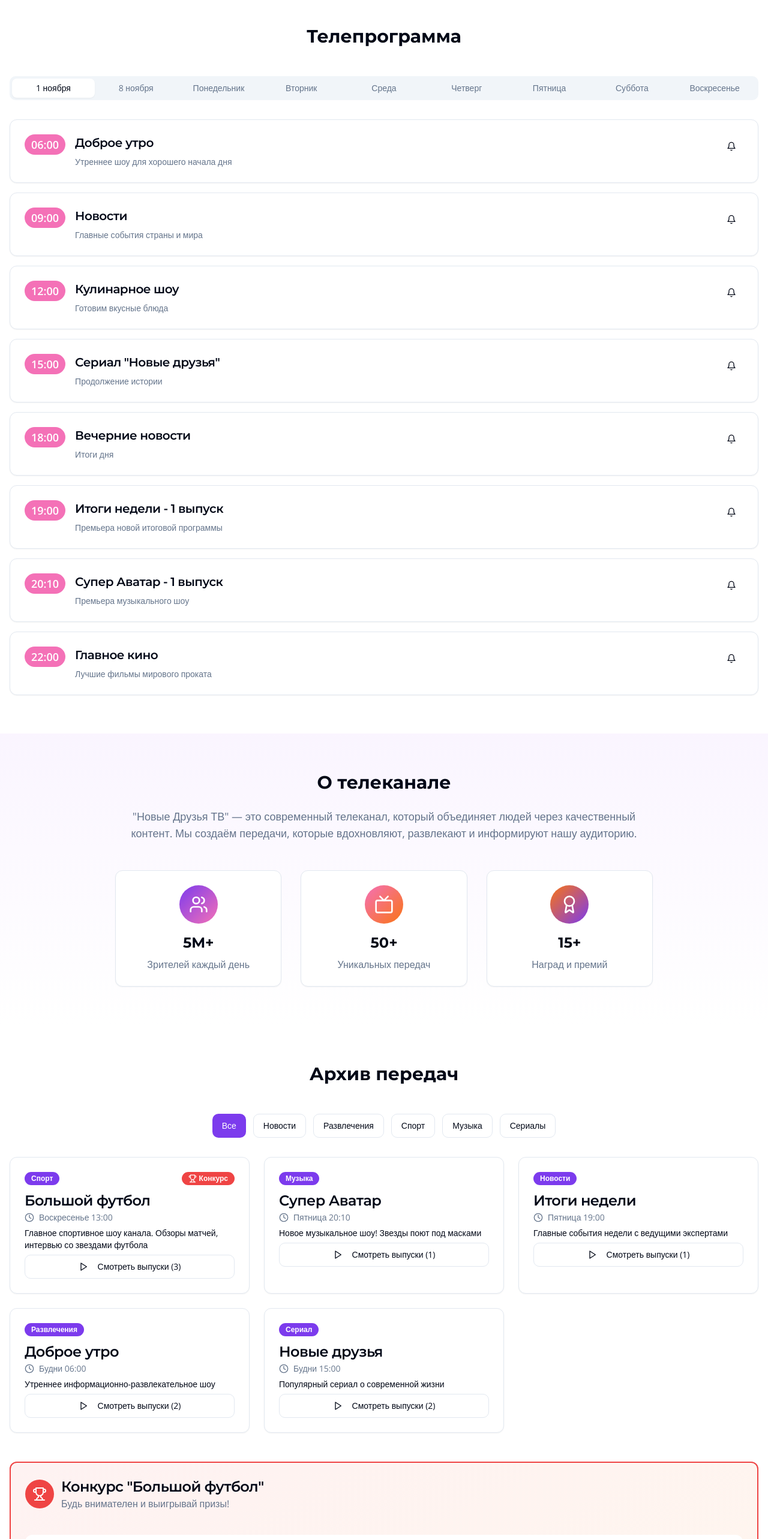
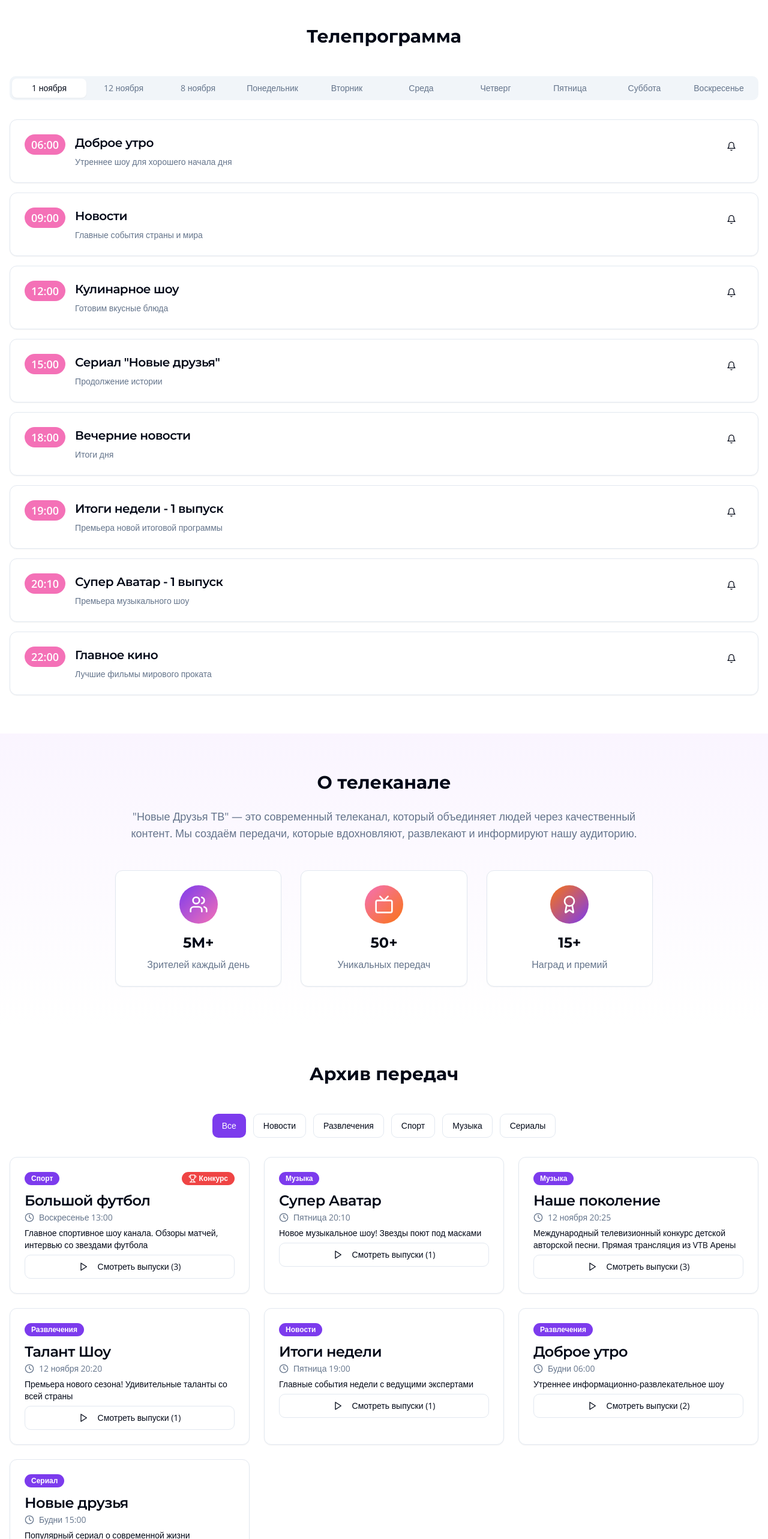
Before and after one commit to pr-poehali-dev/new-friends-tv-website, a React (Vite) app: page / in a window 1280 px wide. Shown: the part 2240-4806 px from the top of the page at 60% size. Built offline with nearby package versions, Linux system fonts and the light colour scheme.

Commit message:
Добавить телешоу "Наше поколение" в программу

```diff
--- a/src/pages/Index.tsx
+++ b/src/pages/Index.tsx
@@ -28,6 +28,16 @@ const Index = () => {
       { time: '19:00', title: 'Итоги недели - 1 выпуск', description: 'Премьера новой итоговой программы' },
       { time: '20:10', title: 'Супер Аватар - 1 выпуск', description: 'Премьера музыкального шоу' },
       { time: '22:00', title: 'Главное кино', description: 'Лучшие фильмы мирового проката' },
+    ],
+    '12 ноября': [
+      { time: '06:00', title: 'Доброе утро', description: 'Утреннее шоу для хорошего начала дня' },
+      { time: '09:00', title: 'Новости', description: 'Главные события страны и мира' },
+      { time: '12:00', title: 'Детское время', description: 'Передачи для всей семьи' },
+      { time: '15:00', title: 'Сериал "Новые друзья"', description: 'Продолжение истории' },
+      { time: '18:00', title: 'Вечерние новости', description: 'Итоги дня' },
+      { time: '20:20', title: 'Талант Шоу - Новый сезон', description: 'Премьера нового сезона талант-шоу' },
+      { time: '20:25', title: 'Наше поколение', description: 'Международный конкурс детской авторской песни. Прямая трансляция из VTB Арены' },
+      { time: '23:00', title: 'Прямой эфир', description: 'Главное ток-шоу в прямом эфире' },
     ],
     '8 ноября': [
       { time: '06:00', title: 'Доброе утро', description: 'Утреннее шоу для хорошего начала дня' },
@@ -135,6 +145,32 @@ const Index = () => {
       category: 'Музыка',
       episodes: [
         { id: 1, title: 'Первый выпуск - Премьера', date: '1 ноября', videoUrl: 'https://www.youtube.com/embed/9Auq9mYxFEE' },
+      ],
+      hasContest: false
+    },
+    {
+      id: 6,
+      title: 'Наше поколение',
+      time: '12 ноября 20:25',
+      description: 'Международный телевизионный конкурс детской авторской песни. Прямая трансляция из VTB Арены',
+      type: 'Музыка',
+      category: 'Музыка',
+      episodes: [
+        { id: 1, title: 'Финал конкурса - Прямой эфир', date: '12 ноября', videoUrl: 'https://www.youtube.com/embed/9Auq9mYxFEE' },
+        { id: 2, title: 'Полуфинал - Лучшие выступления', date: '11 ноября', videoUrl: 'https://www.youtube.com/embed/9Auq9mYxFEE' },
+        { id: 3, title: 'Отборочный тур', date: '10 ноября', videoUrl: 'https://www.youtube.com/embed/9Auq9mYxFEE' },
+      ],
+      hasContest: false
+    },
+    {
+      id: 7,
+      title: 'Талант Шоу',
+      time: '12 ноября 20:20',
+      description: 'Премьера нового сезона! Удивительные таланты со всей страны',
+      type: 'Развлечения',
+      category: 'Развлечения',
+      episodes: [
+        { id: 1, title: 'Новый сезон - Премьера', date: '12 ноября', videoUrl: 'https://www.youtube.com/embed/9Auq9mYxFEE' },
       ],
       hasContest: false
     },
@@ -343,7 +379,7 @@ const Index = () => {
           <h3 className="text-3xl font-bold text-center mb-12">Телепрограмма</h3>
 
           <Tabs defaultValue="1 ноября" className="w-full">
-            <TabsList className="grid w-full grid-cols-9 mb-8">
+            <TabsList className="grid w-full grid-cols-10 mb-8">
               {Object.keys(schedule).map((day) => (
                 <TabsTrigger key={day} value={day} className="text-xs md:text-sm">
                   {day}
```
